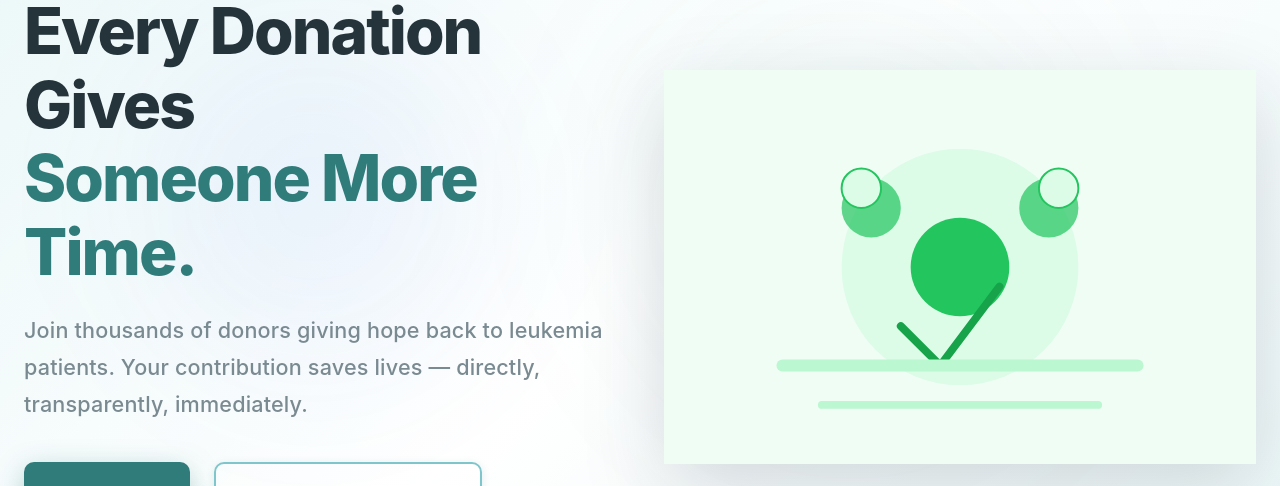
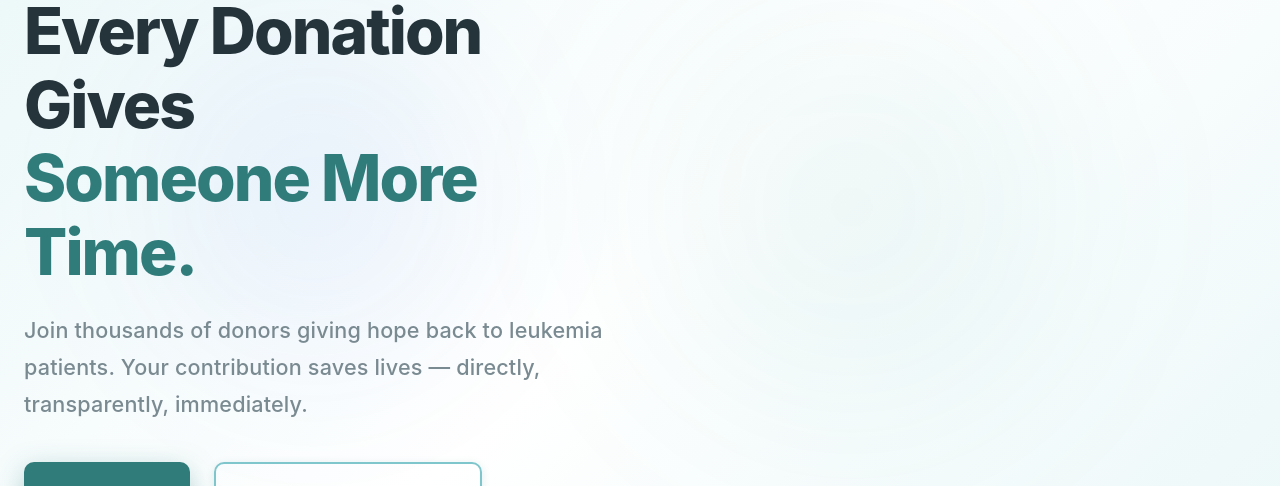
Before and after one commit to sanjay20000015558-svg/NambbikaiFund, a React (Create React App) app in the folder frontend/: page / in a window 1280 px wide. Shown: the part 214-700 px from the top of the page. Built offline with nearby package versions, Linux system fonts and the light colour scheme; no server answers.

Commit message:
modified

```diff
--- a/frontend/src/pages/LandingPage.js
+++ b/frontend/src/pages/LandingPage.js
@@ -206,22 +206,11 @@ return (
                 animate={{ opacity: 1, scale: 1, rotateY: 0 }}
                 transition={{ duration: 0.6, delay: 0.2, ease: 'easeOut' }}
               >
-                <Box
-                  component="img"
-                  src="/images/hero-illustration.svg"
-                  alt="Hope and compassion illustration"
-                  sx={{
-                    width: '100%',
-                    maxWidth: 600,
-                    display: 'block',
-                    mx: 'auto',
-                    filter: 'drop-shadow(0 24px 40px rgba(15, 23, 42, 0.15))',
-                  }}
-                  onError={(e) => {
+
+                  {(e) => {
                     e.target.onerror = null;
                     e.target.style.display = 'none';
                   }}
-                />
               </motion.div>
             </Grid>
           </Grid>
```
